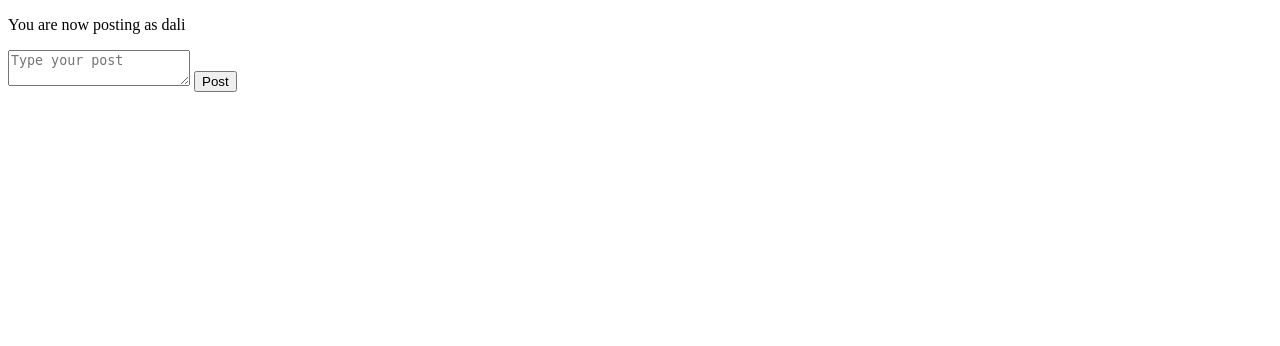
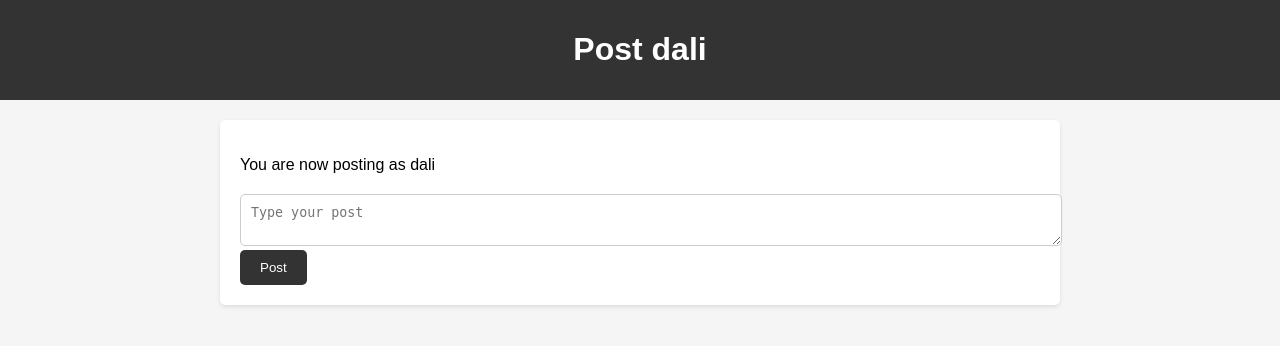
Before and after one commit to ghassenTn/chatform, a Django app: a page that uses templates/mainpage/post.html in a window 1280 px wide. Shown: the top 346 px of the page. Run offline with Django 4.2, Linux system fonts and the light colour scheme; data comes from the database, SQL or seed files in the repository; both versions use the stored data as it was after the commit.

Commit message:
add css style to post.html

```diff
--- a/templates/mainpage/post.html
+++ b/templates/mainpage/post.html
@@ -2,25 +2,77 @@
 <html lang="en">
 <head>
     <meta charset="UTF-8">
+    <meta name="viewport" content="width=device-width, initial-scale=1.0">
     <title>Post {{ name }}</title>
-
+    <style>
+        body {
+            font-family: Arial, sans-serif;
+            background-color: #f5f5f5;
+            margin: 0;
+            padding: 0;
+        }
+        header {
+            background-color: #333;
+            color: #fff;
+            padding: 10px;
+            text-align: center;
+        }
+        .container {
+            max-width: 800px;
+            margin: 20px auto;
+            padding: 20px;
+            background-color: #fff;
+            box-shadow: 0 2px 4px rgba(0, 0, 0, 0.1);
+            border-radius: 5px;
+        }
+        form {
+            margin-top: 20px;
+        }
+        textarea {
+            width: 100%;
+            padding: 10px;
+            border: 1px solid #ccc;
+            border-radius: 5px;
+            resize: vertical;
+        }
+        button {
+            padding: 10px 20px;
+            background-color: #333;
+            color: #fff;
+            border: none;
+            border-radius: 5px;
+            cursor: pointer;
+        }
+        button:hover {
+            background-color: #555;
+        }
+        .post {
+            margin: 20px 0;
+            padding: 10px;
+            border: 1px solid #ccc;
+            border-radius: 5px;
+            background-color: #f9f9f9;
+        }
+    </style>
 </head>
 <body>
-<p> You are now posting as {{ name }}</p>
+    <header>
+        <h1>Post {{ name }}</h1>
+    </header>
+    <div class="container">
+        <p>You are now posting as {{ name }}</p>
         <form action="{% url 'post' name=name %}" method="post">
             {% csrf_token %}
             <textarea id="pub-content" name="pub" placeholder="Type your post"></textarea>
             <button type="submit">Post</button>
+        </form>
         {% for datum in data %}
             {% if datum.user == user %}
-            <p>
-                {{ name }} : {{ datum.content }}
-            </p>
-
+                <div class="post">
+                    <p><strong>{{ name }}</strong>: {{ datum.content }}</p>
+                </div>
             {% endif %}
         {% endfor %}
-
-</form>
-
+    </div>
 </body>
 </html>
```
Also changed, not shown: db.sqlite3. Lines whose indentation alone changed are shown as unchanged.
